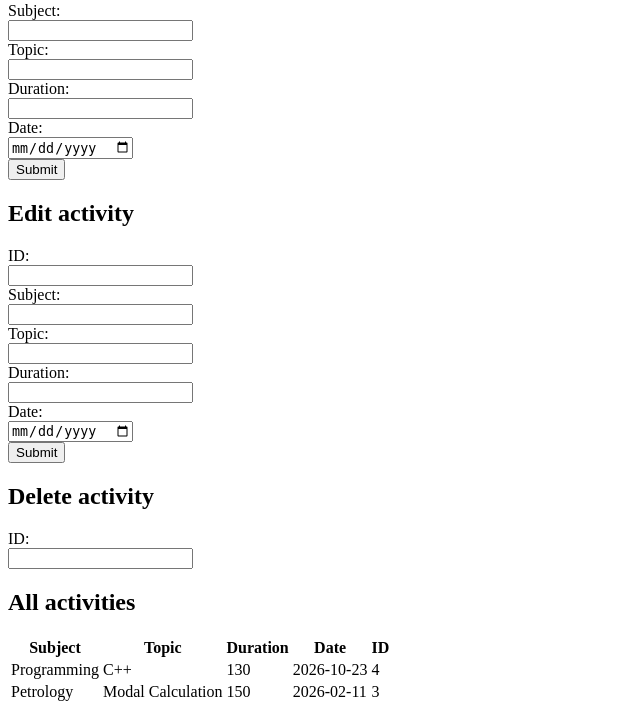
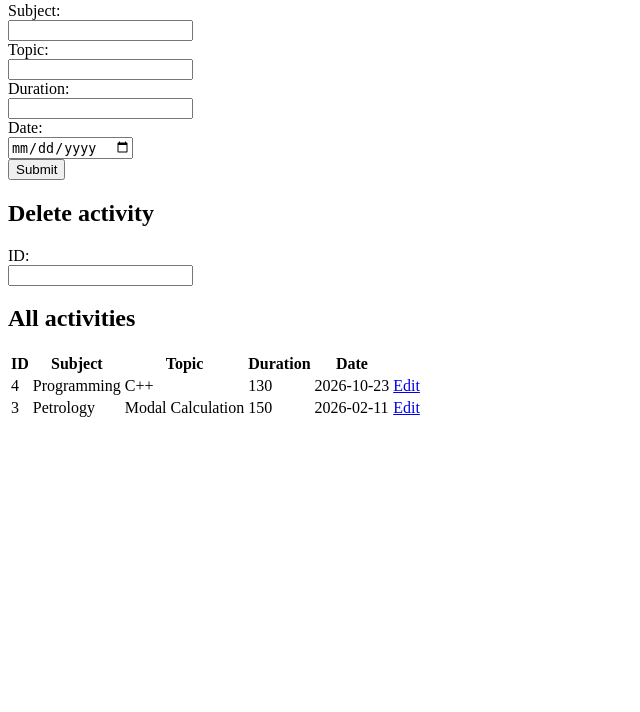
Before and after one commit to sebastianrenk/learning_platform, a Flask app: page / in a window 1280 px wide. Shown: the part 328-1040 px from the top of the page, without its empty margins (0-640 px from the left). After the commit the page ends 745 px from the top, so only its background shows below. Run offline with Flask 3, Linux system fonts and the light colour scheme; data comes from the database, SQL or seed files in the repository; both versions use the stored data as it was after the commit.

Commit message:
finished edit_activity, edit html

```diff
--- a/app.py
+++ b/app.py
@@ -1,4 +1,4 @@
-from flask import Flask, render_template, request, redirect, url_for
+from flask import Flask, render_template, request, redirect, url_for, abort
 from tracker import ActivityTracker
 
 
@@ -39,17 +39,23 @@ def delete_activity():
     return redirect(url_for("home"))
 
 
-@app.route("/edit", methods=["POST"])
-def edit_activity():
-    id = int(request.form["id"])
-    subject = request.form["subject"]
-    topic = request.form["topic"]
-    duration = int(request.form["duration"])
-    date = request.form["date"]
+@app.route("/edit/<int:id>", methods=["GET", "POST"])
+def edit_activity(id):
+    if request.method == "POST":
+        subject = request.form["subject"]
+        topic = request.form["topic"]
+        duration = int(request.form["duration"])
+        date = request.form["date"]
 
-    tracker.update_activity(id, subject, topic, duration, date)
+        tracker.update_activity(id, subject, topic, duration, date)
 
-    return redirect(url_for("home"))
+        return redirect(url_for("home"))
+
+    activity = tracker.get_activity_by_id(id)
+    if activity is None:
+        abort(404)
+
+    return render_template("edit.html", activity=activity)
 
 
 if __name__ == "__main__":
--- a/database.py
+++ b/database.py
@@ -86,6 +86,22 @@ def update_activity(id, subject, topic, duration, date):
     return affected > 0
 
 
+def get_activity_by_id(id):
+
+    with closing(sqlite3.connect("database/learning.db")) as connection:
+        with connection:
+            cursor = connection.cursor()
+            cursor.execute(
+                "SELECT * FROM activities "
+                "WHERE id = ?;",
+                (id,)
+            )
+
+            results = cursor.fetchone()
+
+    return results
+
+
 def delete_activity(id):
 
     with closing(sqlite3.connect("database/learning.db")) as connection:
--- a/templates/index.html
+++ b/templates/index.html
@@ -28,21 +28,6 @@
         <input type="submit" value="Submit">
     </form>
 
-    <h2>Edit activity</h2>
-    <form action="{{ url_for('edit_activity') }}" method="POST">
-        <label for="id">ID:</label><br>
-        <input type="number" id="id" name="id" required></label><br>
-        <label for="subject">Subject:</label><br>
-        <input type="text" id="subject" name="subject" required><br>
-        <label for="topic">Topic:</label><br>
-        <input type="text" id="topic" name="topic" required><br>
-        <label for="duration">Duration:</label><br>
-        <input type="number" id="duration" name="duration" min="1" required><br>
-        <label for="date">Date:</label><br>
-        <input type="date" id="date" name="date" required><br>
-        <input type="submit" value="Submit">
-    </form>
-
     <h2>Delete activity</h2>
     <form action="{{ url_for('delete_activity') }}" method="POST">
         <label for="id">ID:</label><br>
@@ -52,20 +37,25 @@
     <h2>All activities</h2>
     <table>
         <tr>
+            <th>ID</th>
             <th>Subject</th>
             <th>Topic</th>
             <th>Duration</th>
             <th>Date</th>
-            <th>ID</th>
         </tr>
         <!-- Jinja loops through activities -->
         {% for activity in activities %}
         <tr>
+            <td>{{ activity[0] }}</td>
             <td>{{ activity[1] }}</td>
             <td>{{ activity[2] }}</td>
             <td>{{ activity[3] }}</td>
             <td>{{ activity[4] }}</td>
-            <td>{{ activity[0] }}</td>
+            <td>
+                <a href="{{ url_for('edit_activity', id=activity[0]) }}">
+                    Edit
+                </a>
+            </td>
         </tr>
         {% endfor %}
     </table>
--- a/tracker.py
+++ b/tracker.py
@@ -135,6 +135,16 @@ class ActivityTracker:
         return db.get_subjects()
 
 
+    def get_activity_by_id(self, id):
+
+        if isinstance(id, bool) or not isinstance(id, int):
+            raise TypeError("ID must be an integer.")
+        if id <= 0:
+            raise ValueError("Id must be >= 1.")
+
+        return db.get_activity_by_id(id)
+
+
     def show_weekly_statistics(self):
         result = db.get_weekly_statistics()
 
```
Also changed, not shown: templates/edit.html (added, +25 -0 lines), database/learning.db.
